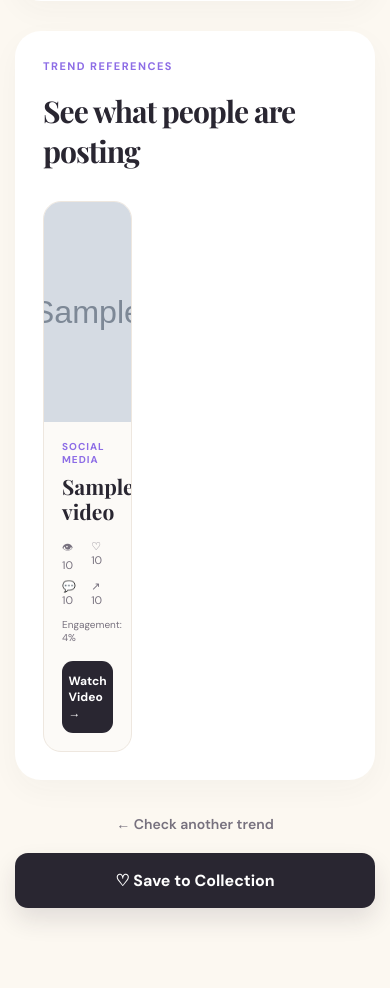
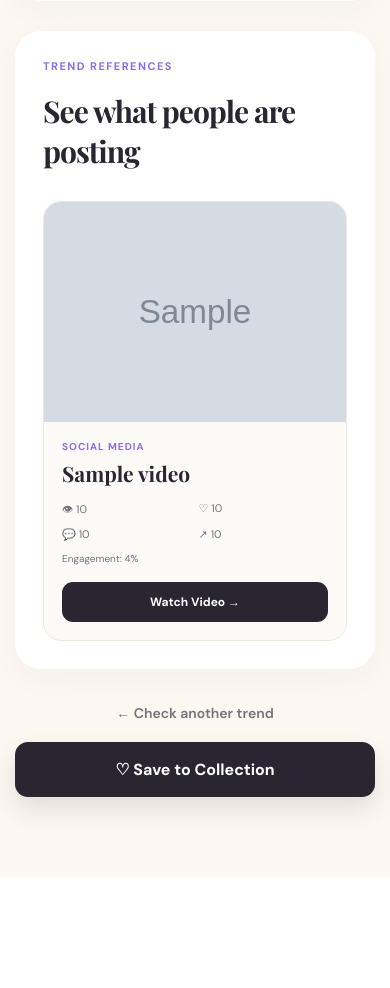
Before and after one commit to joycelynlee06-sketch/LARPER, a Flask app: template templates/result.html in a window 390 px wide. Shown: the part 2993-3981 px from the top of the page. After the commit the page ends 3870 px from the top, so only its background shows below. Run offline with Flask 3, Linux system fonts and the light colour scheme; the template is opened without the code that fills it: most values are stand-ins (such as "Sample title", 1, 10 or a date in 2020); grey boxes marked "Sample" are stand-in pictures; some web fonts are replaced.

Commit message:
color changes

```diff
--- a/static/css/style.css
+++ b/static/css/style.css
@@ -2885,3 +2885,39 @@ LARPER PASTEL RECOMMENDATION COLOURS
 .recommendation-box.skip .metric-label {
     color: inherit;
 }
+/* =========================================================
+   REFERENCE POSTS
+========================================================= */
+
+.reference-grid {
+    display: grid;
+    grid-template-columns: repeat(3, minmax(0, 1fr));
+    gap: 18px;
+}
+
+.reference-card {
+    min-width: 0;
+}
+
+.reference-card img {
+    width: 100%;
+    height: 220px;
+    object-fit: cover;
+    display: block;
+}
+
+/* TABLET */
+
+@media (max-width: 1050px) {
+    .reference-grid {
+        grid-template-columns: repeat(2, minmax(0, 1fr)) !important;
+    }
+}
+
+/* MOBILE */
+
+@media (max-width: 600px) {
+    .reference-grid {
+        grid-template-columns: 1fr !important;
+    }
+}
--- a/templates/result.html
+++ b/templates/result.html
@@ -155,8 +155,16 @@
             </div>
 
 
-            <div class="recommendation-box">
-
+            <div class="recommendation-box
+    {% set recommendation = result.recommendation | upper | trim %}
+    {% if recommendation == 'JOIN NOW' %}
+        join
+    {% elif recommendation == 'TRY SOMETHING SIMILAR' %}
+        similar
+    {% elif recommendation == 'SKIP' %}
+        skip
+    {% endif %}
+">
                 <div class="metric-label">
                     OUR RECOMMENDATION
                 </div>
@@ -164,7 +172,6 @@
                 <div class="recommendation-text">
                     {{ result.recommendation }}
                 </div>
-
             </div>
 
         </section>
```
